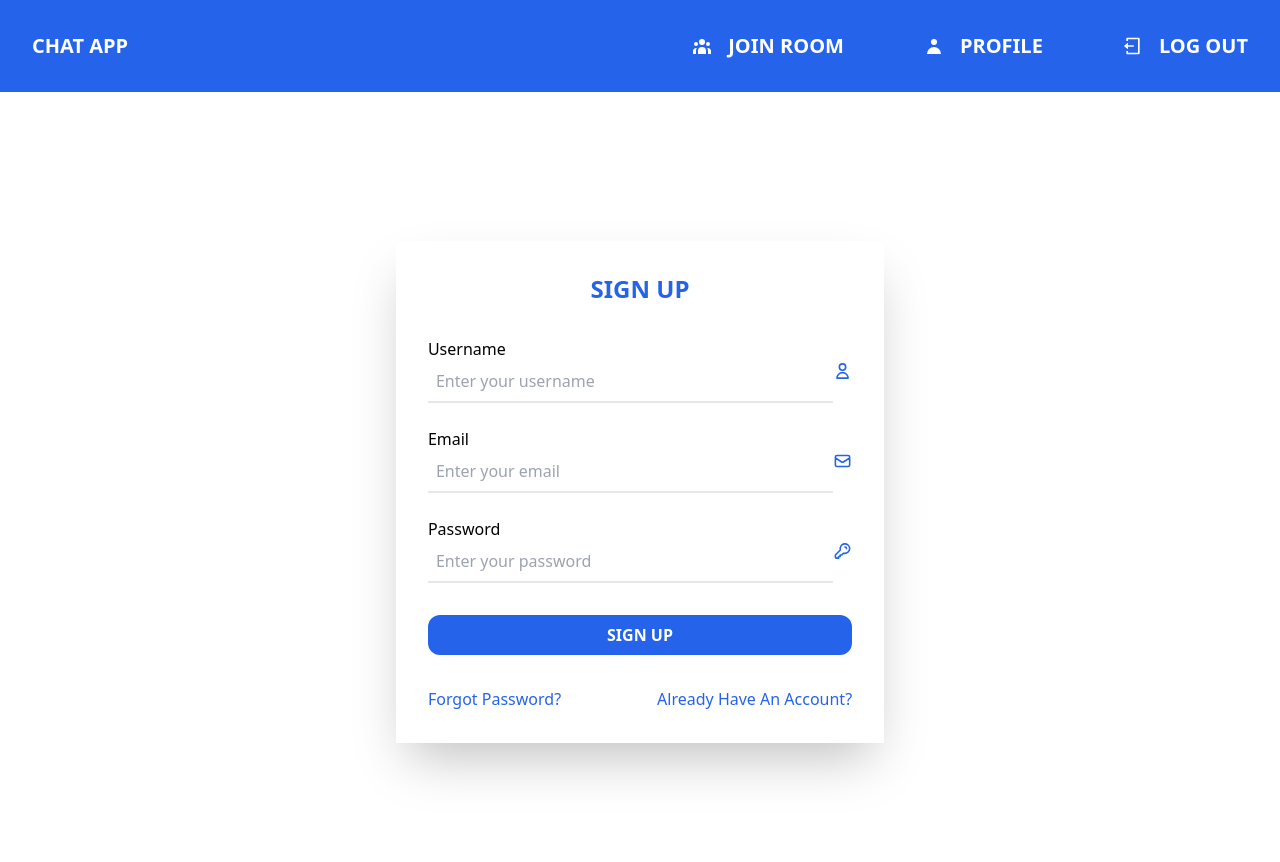
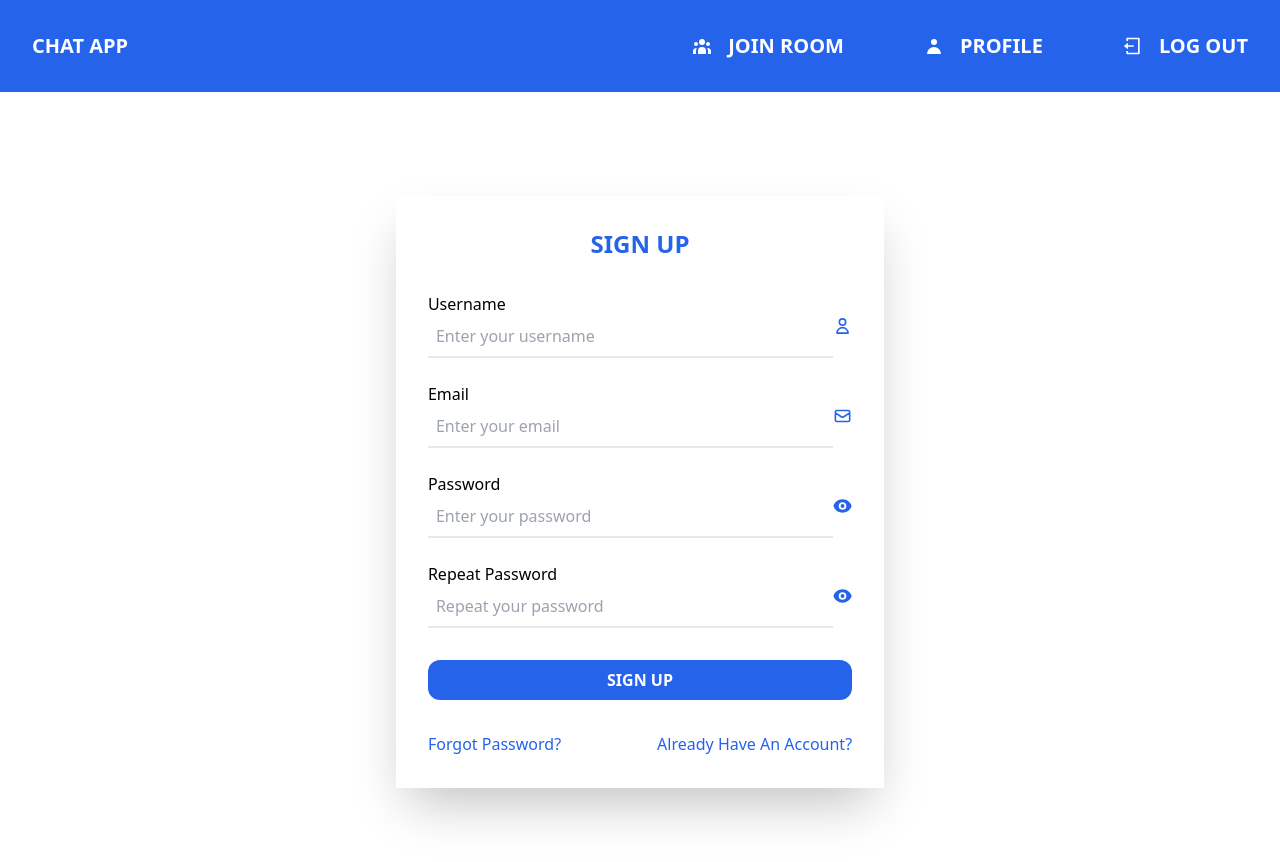
Before and after one commit to Tadeo-2404/Chat-App, a React (Vite) app in the folder frontend/: page /sign-up in a window 1280 px wide. Shown: the top 862 px of the page. Built offline with nearby package versions, Linux system fonts and the light colour scheme.

Commit message:
Creando passwords visibles
Creamos una funcion para mostrar los password visibles

```diff
--- a/frontend/src/components/SignUp.jsx
+++ b/frontend/src/components/SignUp.jsx
@@ -1,20 +1,45 @@
-import { Link } from "react-router-dom";
-import { HiOutlineMail, HiOutlineKey, HiOutlineUser } from "react-icons/hi";
-import { MdError } from "react-icons/md";
-import ClipLoader from "react-spinners/ClipLoader";
+//imports
+import { Link } from "react-router-dom"; //import link
 import { useState } from "react";
 import axios from "axios";
 
+//icons
+import { HiOutlineMail, HiOutlineUser, HiEye, HiEyeOff } from "react-icons/hi";
+import { MdError } from "react-icons/md";
+
+//loader
+import ClipLoader from "react-spinners/ClipLoader";
+
 const SignUp = () => {
+  //variables
   const [username, setUsername] = useState("");
   const [email, setEmail] = useState("");
   const [password, setPassword] = useState("");
+  const [repeatPassword, setRepeatPassword] = useState("");
+
+  //errors
   const [errorUsername, setErrorUsername] = useState({});
   const [errorEmail, setErrorEmail] = useState({});
   const [errorPassword, setErrorPassword] = useState({});
+
+  //response server
+  const [successServer, setSuccessServer] = useState("");
   const [errorServer, setErrorServer] = useState("");
-  const [successServer, setSuccessServer] = useState("");
+
+  //load icon
   const [load, setLoad] = useState(false);
+
+  //toggleEye password
+  const [isShown, setIsShown] = useState(true);
+  const [isShownRepeat, setIsShownRepeat] = useState(true);
+  const togglePassword = () => {
+    setIsShown((isShown) => !isShown);
+  };
+
+  const togglePasswordRepeat = () => {
+    setIsShownRepeat((isShownRepeat) => !isShownRepeat);
+  };
+
   const validatePassword = /^(?=.*\d)(?=.*[a-z])(?=.*[A-Z])(?=.*[^a-zA-Z0-9])(?!.*\s).{8,}$/; //regex validar password
 
   const handleSubmit = async (event) => {
@@ -22,9 +47,7 @@ const SignUp = () => {
     event.preventDefault();
 
     if (username.length <= 0) {
-      console.log("username field is requiered");
       setErrorUsername({
-        name: "not-username",
         msg: "username field is requiered",
       });
       setLoad(false);
@@ -35,9 +58,7 @@ const SignUp = () => {
     }
 
     if (email.length <= 0) {
-      console.log("email field is requiered");
       setErrorEmail({
-        name: "not-email",
         msg: "email field is requiered",
       });
       setLoad(false);
@@ -48,9 +69,7 @@ const SignUp = () => {
     }
 
     if (password.length <= 0) {
-      console.log("password field is requiered");
       setErrorPassword({
-        name: "not-password",
         msg: "password field is requiered",
       });
       setLoad(false);
@@ -62,8 +81,18 @@ const SignUp = () => {
 
     if (!validatePassword.test(password)) {
       setErrorPassword({
-        name: "password-incorrect",
         msg: "password not strong",
+      });
+      setLoad(false);
+      setTimeout(() => {
+        setErrorPassword({});
+      }, 2500);
+      return;
+    }
+
+    if (password !== repeatPassword) {
+      setErrorPassword({
+        msg: "passwords must coincide",
       });
       setLoad(false);
       setTimeout(() => {
@@ -107,6 +136,7 @@ const SignUp = () => {
 
         <fieldset className="flex flex-col justify-center items-center gap-6 w-full">
 
+        {/* USERNAME FIELD */}
         <div className="flex flex-col justify-start items-start w-full">
             <label htmlFor="username">Username</label>
             <div className="flex justify-center w-full">
@@ -119,6 +149,7 @@ const SignUp = () => {
                       id="username"
                       placeholder="Error"
                       className="p-2 outline-none border-b-2 active:border-red-600 hover:border-red-600 focus:border-red-600 font-xl w-full"
+                      required
                       value={username}
                       onChange={(event) => setUsername(event.target.value)}
                     />
@@ -136,6 +167,7 @@ const SignUp = () => {
                     id="username"
                     placeholder="Enter your username"
                     className="p-2 outline-none border-b-2 active:border-blue-600 hover:border-blue-600 focus:border-blue-600 font-xl w-full"
+                    required
                     value={username}
                     onChange={(event) => setUsername(event.target.value)}
                   />
@@ -145,6 +177,7 @@ const SignUp = () => {
             </div>
           </div>
 
+          {/* EMAIL FIELD */}
           <div className="flex flex-col justify-start items-start w-full">
             <label htmlFor="email">Email</label>
             <div className="flex justify-center w-full">
@@ -157,6 +190,7 @@ const SignUp = () => {
                       id="email"
                       placeholder="Error"
                       className="p-2 outline-none border-b-2 active:border-red-600 hover:border-red-600 focus:border-red-600 font-xl w-full"
+                      required
                       value={email}
                       onChange={(event) => setEmail(event.target.value)}
                     />
@@ -174,6 +208,7 @@ const SignUp = () => {
                     id="email"
                     placeholder="Enter your email"
                     className="p-2 outline-none border-b-2 active:border-blue-600 hover:border-blue-600 focus:border-blue-600 font-xl w-full"
+                    required
                     value={email}
                     onChange={(event) => setEmail(event.target.value)}
                   />
@@ -183,6 +218,7 @@ const SignUp = () => {
             </div>
           </div>
 
+          {/* PASSWORD FIELD */}
           <div className="flex flex-col justify-start items-start w-full">
             <label htmlFor="password">Password</label>
             <div className="flex justify-center w-full">
@@ -190,11 +226,12 @@ const SignUp = () => {
                 <>
                   <div className="flex flex-col w-full">
                     <input
-                      type="password"
+                      type={!isShown ? "text" : "password"}
                       name="password"
                       id="password"
                       placeholder="Error"
                       className="p-2 outline-none border-b-2 active:border-red-600 hover:border-red-600 focus:border-red-600 font-xl w-full"
+                      required
                       minLength={8}
                       value={password}
                       onChange={(event) => setPassword(event.target.value)}
@@ -203,21 +240,65 @@ const SignUp = () => {
                       {errorPassword.msg}
                     </p>
                   </div>
-                  <MdError className="text-xl text-red-600" />
+                  {isShown ? <HiEye className="text-xl text-red-600" onClick={togglePassword}/> : <HiEyeOff className="text-xl text-red-600" onClick={togglePassword}/>}
                 </>
               ) : (
                 <>
                   <input
-                    type="password"
+                    type={!isShown ? "text" : "password"}
                     name="password"
                     id="password"
                     placeholder="Enter your password"
                     className="p-2 outline-none border-b-2 active:border-blue-600 hover:border-blue-600 focus:border-blue-600 font-xl w-full"
+                    required
                     minLength={8}
                     value={password}
                     onChange={(event) => setPassword(event.target.value)}
                   />
-                  <HiOutlineKey className="text-xl text-blue-600" />
+                  {isShown ? <HiEye className="text-xl text-blue-600" onClick={togglePassword}/> : <HiEyeOff className="text-xl text-blue-600" onClick={togglePassword}/>}
+                </>
+              )}
+            </div>
+          </div>
+
+          {/* REPEAT PASSWORD FIELD */}
+          <div className="flex flex-col justify-start items-start w-full">
+            <label htmlFor="repeat_password">Repeat Password</label>
+            <div className="flex justify-center w-full">
+              {Object.keys(errorPassword).length > 0 ? (
+                <>
+                  <div className="flex flex-col w-full">
+                    <input
+                      type={!isShownRepeat ? "text" : "password"}
+                      name="repeat_password"
+                      id="repeat_password"
+                      placeholder="Error"
+                      className="p-2 outline-none border-b-2 active:border-red-600 hover:border-red-600 focus:border-red-600 font-xl w-full"
+                      required
+                      minLength={8}
+                      value={repeatPassword}
+                      onChange={(event) => setRepeatPassword(event.target.value)}
+                    />
+                    <p className="text-sm mt-2 text-red-600">
+                      {errorPassword.msg}
+                    </p>
+                  </div>
+                  {isShownRepeat ? <HiEye className="text-xl text-red-600" onClick={togglePasswordRepeat}/> : <HiEyeOff className="text-xl text-red-600" onClick={togglePasswordRepeat}/>}
+                </>
+              ) : (
+                <>
+                  <input
+                    type={!isShownRepeat ? "text" : "password"}
+                    name="repeat_password"
+                    id="repeat_password"
+                    placeholder="Repeat your password"
+                    className="p-2 outline-none border-b-2 active:border-blue-600 hover:border-blue-600 focus:border-blue-600 font-xl w-full"
+                    required
+                    minLength={8}
+                    value={repeatPassword}
+                    onChange={(event) => setRepeatPassword(event.target.value)}
+                  />
+                  {isShownRepeat ? <HiEye className="text-xl text-blue-600" onClick={togglePasswordRepeat}/> : <HiEyeOff className="text-xl text-blue-600" onClick={togglePasswordRepeat}/>}
                 </>
               )}
             </div>
```
